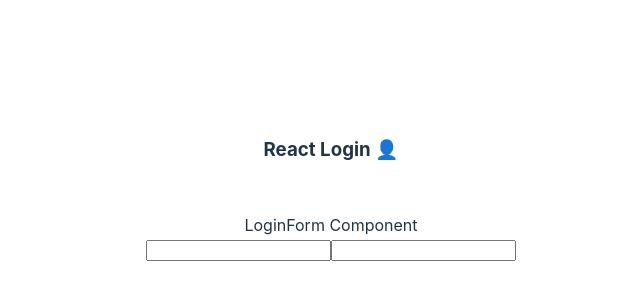
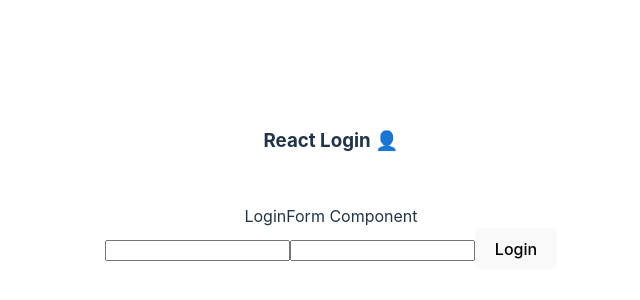
Before and after one commit to sasasamaes/b17-intro-frontend, a React (Vite) app in the folder react-function/react-login/: page / in a window 1280 px wide. Shown: the part 194-494 px from the top of the page, without its empty margins (309-949 px from the left). Built offline with nearby package versions, Linux system fonts and the light colour scheme.

Commit message:
Complete function for validate lign credentials

```diff
--- a/react-function/react-login/src/components/LoginForm.jsx
+++ b/react-function/react-login/src/components/LoginForm.jsx
@@ -2,23 +2,22 @@ import React, { useState } from "react";
 
 const LoginForm = () => {
   const [credentials, setCredentials] = useState({});
-
+  const credentialsHarcoded = { user: "usuarioG17", password: "password" };
   /**
-   * Tener dos inputs para el user y password
-   * & un boton para validar credenciales,
-   * Si las credenciales son correctas, dar acceso
-   *
+   * Si las credenciales son correctas, login exitoso
    * Harcodear 👀 credenciales con
-   * user: usuarioG17
-   * password: password
-   *
-   *
+   *    user: usuarioG17
+   *    password: password
    */
 
-  const handleFormValue = (e) => {
-    console.log(e.target.value);
-    // key: value
-    setCredentials();
+  const handleFormValue = ({ target: { name, value } }) =>
+    setCredentials({ ...credentials, [name]: value });
+
+  const submitForm = () => {
+    const { user, password } = credentialsHarcoded;
+    if (credentials.user === user && credentials.password === password) {
+      console.log("credentials EXITOSAS ✅");
+    }
   };
 
   return (
@@ -37,6 +36,8 @@ const LoginForm = () => {
           value={credentials.password}
           onChange={handleFormValue}
         />
+
+        <button onClick={() => submitForm()}>Login</button>
       </div>
     </div>
   );
```
